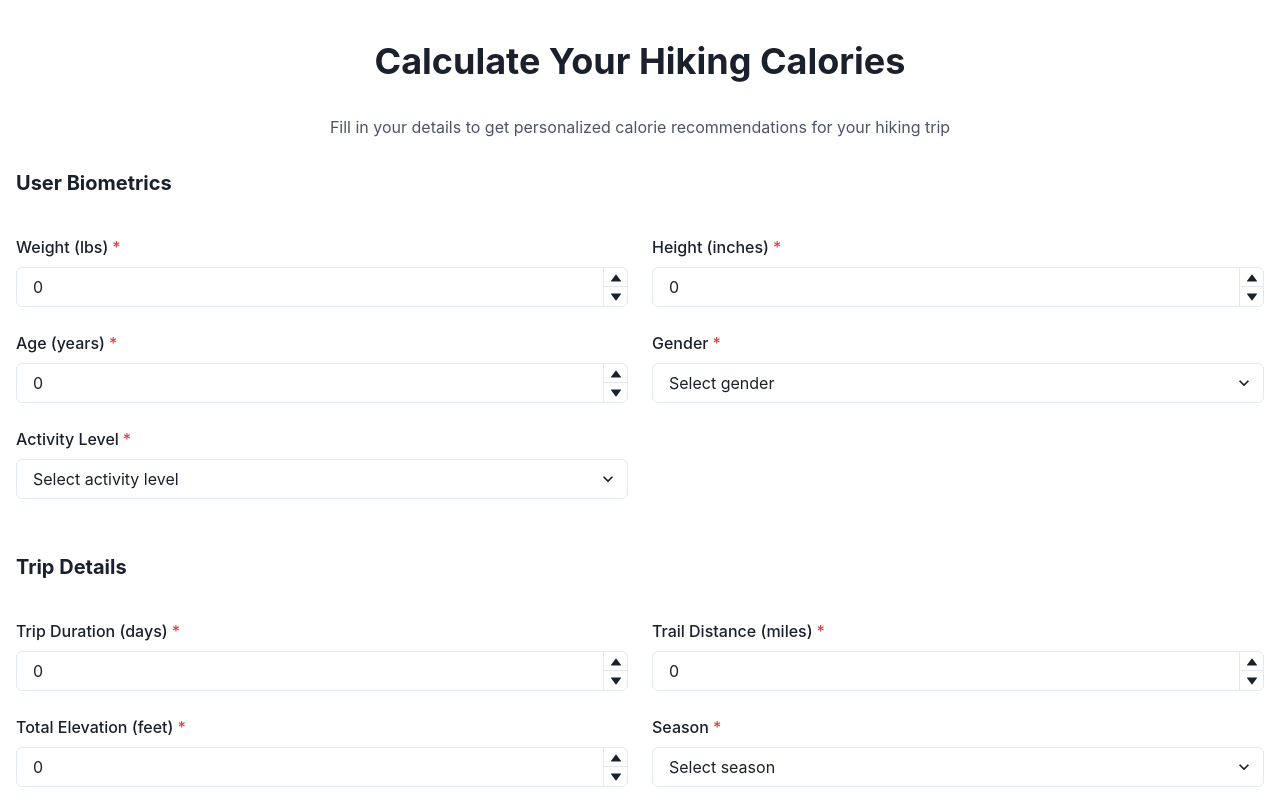
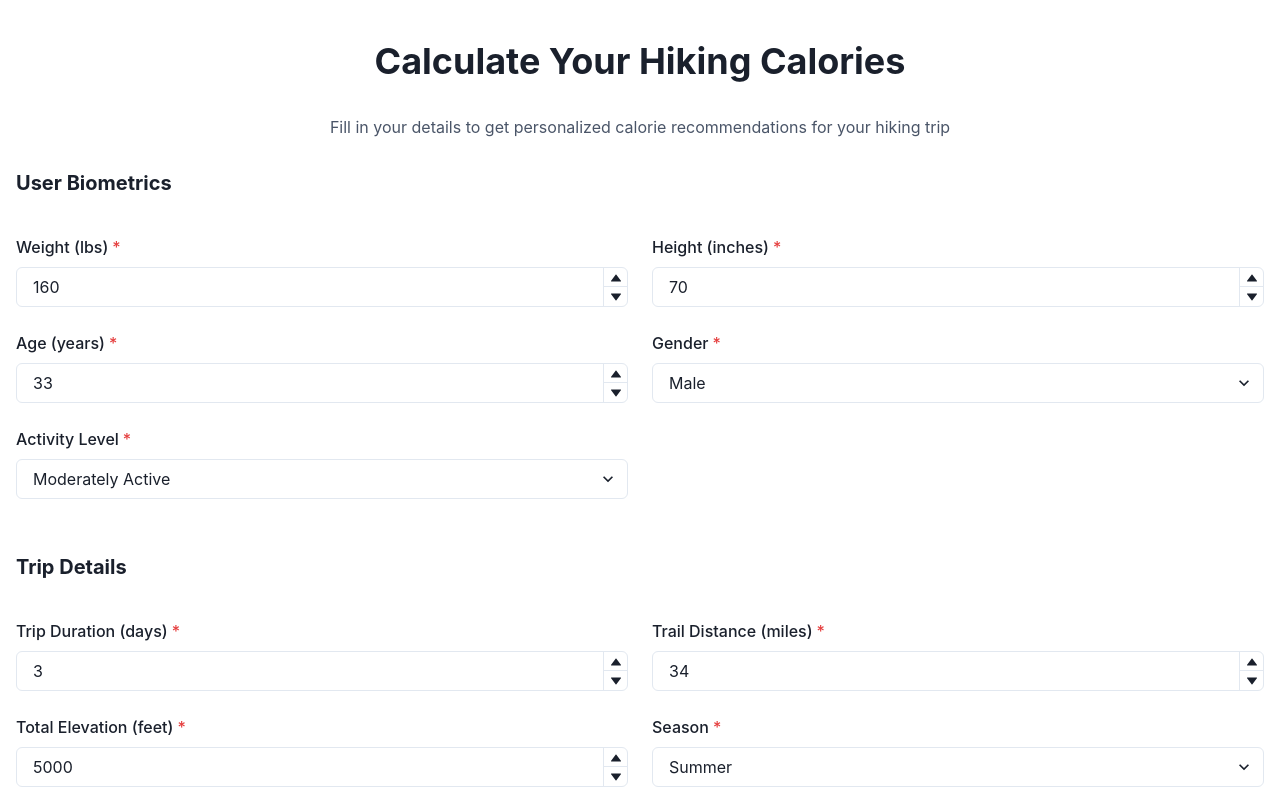
Before and after one commit to prajnaamey/hikerhunger, a React (Create React App) app in the folder src/frontend/: page /calculate in a window 1280 px wide. Shown: the top 800 px of the page. Built offline with nearby package versions, Linux system fonts and the light colour scheme.

Commit message:
feat: set defaults, only submit if user has a change

```diff
--- a/src/frontend/src/components/CalorieCalculator.tsx
+++ b/src/frontend/src/components/CalorieCalculator.tsx
@@ -92,17 +92,30 @@ const CalorieCalculator: React.FC = () => {
   const toast = useToast();
   const { isOpen, onOpen, onClose } = useDisclosure();
   const [calculationResult, setCalculationResult] = useState<CalorieResponse | null>(null);
+
+  // Define default values for the form
+  const defaultFormData: FormData = {
+    weight: 160,
+    height: 70,
+    age: 33,
+    gender: 'male',
+    activityLevel: 'moderately_active',
+    tripDuration: 3,
+    trailDistance: 34,
+    totalelevation: 5000,
+    season: 'summer',
+  };
+
   const [formData, setFormData] = useState<FormData>({
-    weight: 0,
-    height: 0,
-    age: 0,
-    gender: '',
-    activityLevel: '',
-    tripDuration: 0,
-    trailDistance: 0,
-    totalelevation: 0,
-    season: '',
+    ...defaultFormData
   });
+
+  // Function to check if form is unchanged
+  const isFormUnchanged = () => {
+    return Object.keys(defaultFormData).every(
+      key => formData[key as keyof FormData] === defaultFormData[key as keyof FormData]
+    );
+  };
 
   const handleInputChange = (field: keyof FormData, value: string | number) => {
     setFormData(prev => ({
@@ -240,6 +253,7 @@ const CalorieCalculator: React.FC = () => {
                 <Select
                   value={formData.gender}
                   onChange={(e) => handleInputChange('gender', e.target.value)}
+                  placeholder="Male"
                 >
                   <option value="">Select gender</option>
                   <option value="male">Male</option>
@@ -255,6 +269,7 @@ const CalorieCalculator: React.FC = () => {
                 <Select
                   value={formData.activityLevel}
                   onChange={(e) => handleInputChange('activityLevel', e.target.value)}
+                  placeholder="Moderately Active"
                 >
                   <option value="">Select activity level</option>
                   <option value="sedentary">Sedentary</option>
@@ -325,6 +340,7 @@ const CalorieCalculator: React.FC = () => {
                 <Select
                   value={formData.season}
                   onChange={(e) => handleInputChange('season', e.target.value)}
+                  placeholder="Summer"
                 >
                   <option value="">Select season</option>
                   <option value="spring">Spring</option>
@@ -497,6 +513,7 @@ const CalorieCalculator: React.FC = () => {
               colorScheme="brand"
               size="lg"
               px={8}
+              disabled={isFormUnchanged()}
             >
               Calculate Calories
             </Button>
```
